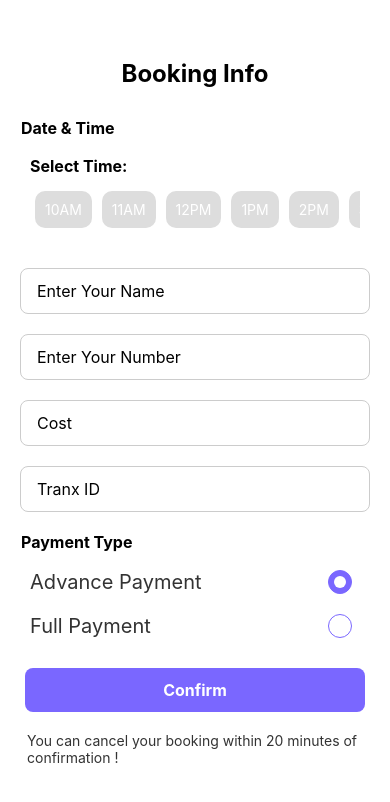
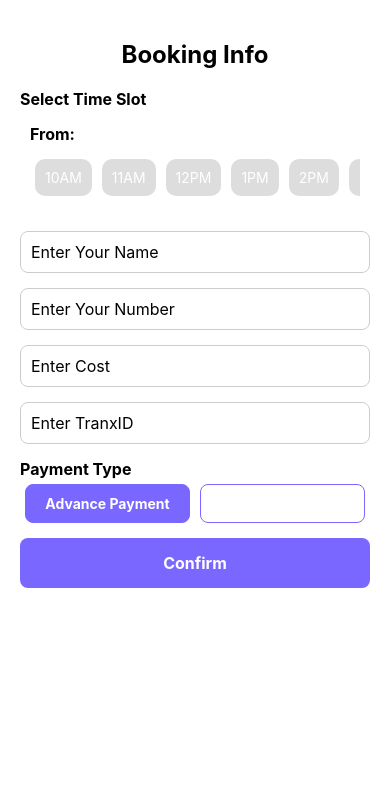
Before and after one commit to EmadAA/IndoorXYZ, a React Native app: screen /Confirm in a window 390 px wide. Shown: the top 802 px of the page. Built offline with nearby package versions, Linux system fonts and the light colour scheme.

Commit message:
Booking List , confirm and timrPicker and firebase updated

```diff
--- a/components/BookingList.jsx
+++ b/components/BookingList.jsx
@@ -1,51 +1,92 @@
-import React from 'react';
-import { Image, ScrollView, StyleSheet, Text, TouchableOpacity, View } from 'react-native';
-import BottomNavbar from '../components/BottomNavbar'; // Import BottomNavbar
+import { getAuth } from 'firebase/auth';
+import { collection, onSnapshot, query, where } from 'firebase/firestore';
+import React, { useEffect, useState } from 'react';
+import { ScrollView, StyleSheet, Text, TouchableOpacity, View } from 'react-native';
+import { db } from '../Config/Firebase';
+import BottomNavbar from './BottomNavbar';
 
 const BookingList = () => {
-  const bookings = [
-    {
-      id: 1,
-      location: 'Baluchor, Sylhet',
-      title: 'King Futsal',
-      price: 500,
-      time: '03pm-04pm',
-      image: 'https://t4.ftcdn.net/jpg/03/28/27/23/360_F_328272309_h9zOCETSnIN0oNO9lbr6KfU9uQkLHs6o.jpg' // Replace with actual image URLs
-    },
-    {
-      id: 2,
-      location: 'Baluchor, Sylhet',
-      title: 'King Kong',
-      price: 800,
-      time: '03pm-04pm',
-      image: 'https://t4.ftcdn.net/jpg/03/28/27/23/360_F_328272309_h9zOCETSnIN0oNO9lbr6KfU9uQkLHs6o.jpg',
-    },
-  ];
+  const [bookings, setBookings] = useState([]);
+
+  useEffect(() => {
+    const auth = getAuth();
+    const userId = auth.currentUser?.uid;
+
+    if (!userId) {
+      console.error('User not authenticated.');
+      return;
+    }
+
+    // Changed collection from 'bookings' to 'indoorBookings'
+    const bookingsRef = collection(db, 'indoorBookings');
+    const userBookingsQuery = query(bookingsRef, where('userId', '==', userId));
+
+    const unsubscribe = onSnapshot(userBookingsQuery, (snapshot) => {
+      const userBookings = snapshot.docs.map((doc) => ({
+        ...doc.data(),
+        id: doc.id,
+      }));
+      console.log('Fetched bookings:', userBookings); // Debug log
+      setBookings(userBookings);
+    }, (error) => {
+      console.error("Error fetching bookings:", error);
+    });
+
+    return () => unsubscribe();
+  }, []);
+
+  const handleEdit = (bookingId) => {
+    console.log('Edit booking:', bookingId);
+  };
+
+  const handleCancel = (bookingId) => {
+    console.log('Cancel booking:', bookingId);
+  };
 
   return (
     <View style={styles.container}>
       <ScrollView contentContainerStyle={styles.scrollContainer}>
-      <Text style={styles.header}>Booking List</Text>
-        {bookings.map((booking) => (
+        <Text style={styles.header}>My Bookings</Text>
+        {bookings.length === 0 ? (
+          <Text style={styles.noBookings}>No bookings found</Text>
+        ) : (
+          bookings.map((booking) => (
             <View key={booking.id} style={styles.card}>
-            <Image source={{ uri: booking.image }} style={styles.image} />
-            <View style={styles.info}>
-              <Text style={styles.location}>{booking.location}</Text>
-              <Text style={styles.title}>{booking.title}</Text>
-              <Text style={styles.price}>৳{booking.price}/Per Hour</Text>
-              <Text style={styles.time}>{booking.time}</Text>
-              <View style={styles.buttonGroup}>
-                <TouchableOpacity style={styles.editButton}>
+              <View style={styles.contentContainer}>
+                <View style={styles.locationContainer}>
+                  <Text style={styles.locationIcon}>📍</Text>
+                  <Text style={styles.locationText}>{booking.location || 'Indoor Location'}</Text>
+                </View>
+                <View style={styles.detailsRow}>
+                  <Text style={styles.indoorName}>{booking.name}</Text>
+                  <Text style={styles.price}>৳{booking.cost}</Text>
+                </View>
+                <View style={styles.timeSlotContainer}>
+                  <Text style={styles.timeSlot}>
+                    {booking.fromTime} - {booking.toTime}
+                  </Text>
+                </View>
+                <View style={styles.paymentInfo}>
+                  <Text style={styles.paymentType}>{booking.paymentType}</Text>
+                </View>
+                <View style={styles.buttonContainer}>
+                  <TouchableOpacity
+                    style={[styles.button, styles.editButton]}
+                    onPress={() => handleEdit(booking.id)}
+                  >
                     <Text style={styles.buttonText}>Edit</Text>
                   </TouchableOpacity>
-                <TouchableOpacity style={styles.cancelButton}>
+                  <TouchableOpacity
+                    style={[styles.button, styles.cancelButton]}
+                    onPress={() => handleCancel(booking.id)}
+                  >
                     <Text style={styles.buttonText}>Cancel</Text>
                   </TouchableOpacity>
                 </View>
               </View>
-            <Text style={styles.badge}>Booked</Text>
             </View>
-        ))}
+          ))
+        )}
       </ScrollView>
       <BottomNavbar activeTab="booking" />
     </View>
@@ -57,86 +98,100 @@ const styles = StyleSheet.create({
     flex: 1,
     backgroundColor: '#fff',
   },
+  scrollContainer: {
+    paddingHorizontal: 20,
+    paddingVertical: 10,
+  },
   header: {
-    fontSize: 30,
+    fontSize: 24,
     fontWeight: 'bold',
     textAlign: 'center',
-    marginVertical: 10,
-    marginTop: 70,
-    marginBottom: 30,
+    marginTop: 30,
+    marginBottom: 20,
   },
-  scrollContainer: {
-    paddingHorizontal: 10,
+  noBookings: {
+    textAlign: 'center',
+    fontSize: 16,
+    color: '#666',
+    marginTop: 20,
   },
   card: {
-    backgroundColor: '#f9f9f9',
-    borderRadius: 10,
-    overflow: 'hidden',
-    marginBottom: 20,
+    backgroundColor: '#fff',
+    borderRadius: 12,
+    marginBottom: 15,
     shadowColor: '#000',
+    shadowOffset: {
+      width: 0,
+      height: 2,
+    },
     shadowOpacity: 0.1,
-    shadowRadius: 5,
-    elevation: 5,
+    shadowRadius: 4,
+    elevation: 3,
   },
-  image: {
-    width: '100%',
-    height: 200,
+  contentContainer: {
+    padding: 15,
   },
-  info: {
-    padding: 10,
+  locationContainer: {
+    flexDirection: 'row',
+    alignItems: 'center',
+    marginBottom: 8,
   },
-  location: {
+  locationIcon: {
+    marginRight: 4,
+  },
+  locationText: {
+    fontSize: 14,
     color: '#666',
   },
-  title: {
-    fontSize: 18,
+  detailsRow: {
+    flexDirection: 'row',
+    justifyContent: 'space-between',
+    alignItems: 'center',
+    marginBottom: 8,
+  },
+  indoorName: {
+    fontSize: 16,
     fontWeight: 'bold',
-    marginVertical: 5,
   },
   price: {
+    fontSize: 14,
+    fontWeight: '500',
+  },
+  timeSlotContainer: {
+    marginBottom: 8,
+  },
+  timeSlot: {
+    fontSize: 14,
     color: '#666',
-    fontSize: 16,
   },
-  time: {
-    color: '#000',
-    marginVertical: 5,
-    fontSize: 20,
+  paymentInfo: {
+    marginBottom: 12,
   },
-  buttonGroup: {
+  paymentType: {
+    fontSize: 14,
+    color: '#666',
+  },
+  buttonContainer: {
     flexDirection: 'row',
     justifyContent: 'space-between',
-    marginTop: 10,
+    gap: 10,
+  },
+  button: {
+    flex: 1,
+    paddingVertical: 10,
+    borderRadius: 8,
+    alignItems: 'center',
   },
   editButton: {
     backgroundColor: '#7A67FF',
-    borderRadius: 5,
-    padding: 10,
-    flex: 1,
-    marginRight: 5,
   },
   cancelButton: {
-    backgroundColor: '#FF4D4D',
-    borderRadius: 5,
-    padding: 10,
-    flex: 1,
-    marginLeft: 5,
+    backgroundColor: '#7A67FF',
   },
   buttonText: {
     color: '#fff',
-    textAlign: 'center',
-    fontWeight: 'bold',
-  },
-  badge: {
-    position: 'absolute',
-    top: 10,
-    right: 10,
-    backgroundColor: '#654',
-    color: '#fff',
-    paddingHorizontal: 10,
-    paddingVertical: 5,
-    borderRadius: 10,
-    fontSize: 12,
-    fontWeight: 'bold',
+    fontSize: 14,
+    fontWeight: '500',
   },
 });
 
--- a/components/Confirm.jsx
+++ b/components/Confirm.jsx
@@ -1,53 +1,64 @@
-import DateTimePicker from '@react-native-community/datetimepicker';
+import { getAuth } from 'firebase/auth';
+import { addDoc, collection } from 'firebase/firestore';
 import React, { useState } from 'react';
-import { Platform, StyleSheet, Text, TextInput, TouchableOpacity, View } from 'react-native';
+import { KeyboardAvoidingView, Platform, ScrollView, StyleSheet, Text, TextInput, TouchableOpacity, View } from 'react-native';
+import { db } from '../Config/Firebase';
 import TimePicker from './TimePicker';
 
 const Confirm = () => {
-  const [date, setDate] = useState(new Date());
-  const [showDatePicker, setShowDatePicker] = useState(false);
+  const [timeSlot, setTimeSlot] = useState({ from: null, to: null });
   const [name, setName] = useState('');
   const [phone, setPhone] = useState('');
   const [cost, setCost] = useState('');
   const [tranxID, setTranxID] = useState('');
   const [paymentType, setPaymentType] = useState('Advance Payment');
 
-  const handleDateTimeChange = (event, selectedDate) => {
-    setShowDatePicker(Platform.OS === 'ios');
-    if (selectedDate) {
-      setDate(selectedDate);
+  const handleTimeChange = (slot) => {
+    setTimeSlot(slot);
+  };
+
+  const handleSubmit = async () => {
+    const auth = getAuth();
+    const userId = auth.currentUser?.uid;
+
+    if (!userId) {
+      alert('User not authenticated.');
+      return;
+    }
+
+    const bookingData = {
+      fromTime: timeSlot.from,
+      toTime: timeSlot.to,
+      name: name.trim(),
+      phone: phone.trim(),
+      cost: parseFloat(cost),
+      tranxID: tranxID.trim(),
+      paymentType,
+      userId: userId,
+      createdAt: new Date().toISOString(),
+    };
+
+    try {
+      const docRef = await addDoc(collection(db, 'indoorBookings'), bookingData);
+      console.log('Document written with ID:', docRef.id);
+      alert('Booking Confirmed!');
+    } catch (error) {
+      console.error('Error adding document:', error);
+      alert('Error confirming booking.');
     }
   };
 
-  const handleSubmit = () => {
-    // Add your submission logic here
-    console.log('Booking Info:', {
-      date,
-      name,
-      phone,
-      cost,
-      tranxID,
-      paymentType,
-    });
-  };
   return (
-    <View style={styles.container}>
-        <Text style={styles.headerText}>
-            Booking Info
-        </Text>
+    <KeyboardAvoidingView
+      behavior={Platform.OS === 'ios' ? 'padding' : undefined}
+      style={styles.container}
+    >
+      <ScrollView contentContainerStyle={styles.scrollContainer}>
+        <Text style={styles.headerText}>Booking Info</Text>
         <View style={styles.inputContainer}>
-        <Text style={styles.label}>Date & Time</Text>
-        <TimePicker />
-        {showDatePicker && (
-          <DateTimePicker
-            value={date}
-            mode="datetime"
-            display={Platform.OS === 'ios' ? 'spinner' : 'default'}
-            onChange={handleDateTimeChange}
-          />
-        )}
+          <Text style={styles.label}>Select Time Slot</Text>
+          <TimePicker onTimeSelect={handleTimeChange} />
         </View>
-
         <View style={styles.inputContainer}>
           <TextInput
             style={styles.input}
@@ -56,7 +67,6 @@ const Confirm = () => {
             onChangeText={setName}
           />
         </View>
-
         <View style={styles.inputContainer}>
           <TextInput
             style={styles.input}
@@ -66,32 +76,26 @@ const Confirm = () => {
             onChangeText={setPhone}
           />
         </View>
-
         <View style={styles.inputContainer}>
           <TextInput
             style={styles.input}
-          placeholder="Cost"
+            placeholder="Enter Cost"
             value={cost}
             keyboardType="numeric"
             onChangeText={setCost}
           />
         </View>
-
         <View style={styles.inputContainer}>
           <TextInput
             style={styles.input}
-          placeholder="Tranx ID"
+            placeholder="Enter TranxID"
             value={tranxID}
             onChangeText={setTranxID}
           />
         </View>
-{/* Payment Option is Here */}
-
         <View style={styles.inputContainer}>
           <Text style={styles.label}>Payment Type</Text>
           <View style={styles.paymentTypeContainer}>
-          <View style={styles.paymentTypeOption}>
-            <Text style={styles.paymentTypeText}>Advance Payment</Text>
             <TouchableOpacity
               style={[
                 styles.paymentTypeCheckbox,
@@ -99,14 +103,8 @@ const Confirm = () => {
               ]}
               onPress={() => setPaymentType('Advance Payment')}
             >
-              {paymentType === 'Advance Payment' && (
-                <View style={styles.checkboxIndicator} />
-              )}
+              <Text style={styles.paymentTypeText}>Advance Payment</Text>
             </TouchableOpacity>
-
-          </View>
-          <View style={styles.paymentTypeOption}>
-          <Text style={styles.paymentTypeText}>Full Payment</Text>
             <TouchableOpacity
               style={[
                 styles.paymentTypeCheckbox,
@@ -114,77 +112,52 @@ const Confirm = () => {
               ]}
               onPress={() => setPaymentType('Full Payment')}
             >
-              {paymentType === 'Full Payment' && (
-                <View style={styles.checkboxIndicator} />
-              )}
+              <Text style={styles.paymentTypeText}>Full Payment</Text>
             </TouchableOpacity>
-
           </View>
         </View>
-      </View>
-
-      <View style={styles.inputContainer}>
         <TouchableOpacity style={styles.confirmButton} onPress={handleSubmit}>
           <Text style={styles.confirmButtonText}>Confirm</Text>
         </TouchableOpacity>
-      </View>
-      <View style={styles.inputContainer}>
-       <Text style={styles.warningText}>
-        You can cancel your booking within 20 minutes of confirmation !
-       </Text>
-      </View>
-    </View>
+      </ScrollView>
+    </KeyboardAvoidingView>
   );
 };
 
 const styles = StyleSheet.create({
   container: {
     flex: 1,
-    justifyContent: 'center',
-    alignItems: 'stretch',
     backgroundColor: '#fff',
-    paddingHorizontal: 20,
-    paddingVertical: 30,
   },
-  headerText:{
+  scrollContainer: {
+    flexGrow: 1,
+    padding: 20,
+  },
+  headerText: {
     fontSize: 24,
     fontWeight: 'bold',
-        marginBottom: 30,
     textAlign: 'center',
+    marginVertical: 20,
   },
   inputContainer: {
-    marginBottom: 20,
+    marginBottom: 15,
   },
   label: {
     fontSize: 16,
     fontWeight: 'bold',
-    marginBottom: 8,
-    marginLeft:1,
-  },
-  dateTimeInput: {
-    borderWidth: 1,
-    borderColor: '#ccc',
-    borderRadius: 8,
-    paddingVertical: 12,
-    paddingHorizontal: 16,
-  },
-  dateTimeText: {
-    fontSize: 16,
-    color: '#333',
+    marginBottom: 5,
   },
   input: {
     borderWidth: 1,
     borderColor: '#ccc',
     borderRadius: 8,
-    paddingVertical: 12,
-    paddingHorizontal: 16,
+    padding: 10,
     fontSize: 16,
   },
   confirmButton: {
     backgroundColor: '#7A67FF',
     borderRadius: 8,
-    paddingVertical: 12,
-    marginHorizontal:5,
+    paddingVertical: 15,
     alignItems: 'center',
   },
   confirmButtonText: {
@@ -193,41 +166,24 @@ const styles = StyleSheet.create({
     fontWeight: 'bold',
   },
   paymentTypeContainer: {
-    // flexDirection: 'row',
-    justifyContent: 'space-between',
-  },
-  paymentTypeOption: {
     flexDirection: 'row',
-    alignItems: 'center',
-    margin:10,
     justifyContent: 'space-between',
   },
   paymentTypeCheckbox: {
-    width: 24,
-    height: 24,
+    flex: 1,
     borderWidth: 1,
     borderColor: '#7A67FF',
-    borderRadius: '50%',
-    marginRight: 8,
-    justifyContent: 'center',
+    borderRadius: 8,
     alignItems: 'center',
+    padding: 10,
+    marginHorizontal: 5,
   },
   selectedPaymentType: {
     backgroundColor: '#7A67FF',
   },
-  checkboxIndicator: {
-    width: 12,
-    height: 12,
-    backgroundColor: '#fff',
-    borderRadius: '50%',
-  },
   paymentTypeText: {
-    fontSize: 20,
-    color: '#333',
-  },
-  warningText:{
-    marginHorizontal:7,
-    color: '#333',
+    color: '#fff',
+    fontWeight: 'bold',
   },
 });
 
--- a/components/TimePicker.jsx
+++ b/components/TimePicker.jsx
@@ -1,7 +1,7 @@
 import React, { useState } from 'react';
 import { ScrollView, StyleSheet, Text, TouchableOpacity, View } from 'react-native';
 
-const TimePicker = () => {
+const TimePicker = ({ onTimeSelect }) => {
   const [selectedFromTime, setSelectedFromTime] = useState(null);
   const [selectedToTime, setSelectedToTime] = useState(null);
   const times = [
@@ -12,17 +12,19 @@ const TimePicker = () => {
   const selectFromTime = (time) => {
     setSelectedFromTime(time);
     setSelectedToTime(null); // Reset toTime to ensure it is after fromTime
+    if (onTimeSelect) onTimeSelect({ from: time, to: null }); // Notify parent of change
   };
 
   const selectToTime = (time) => {
     if (times.indexOf(time) > times.indexOf(selectedFromTime)) {
       setSelectedToTime(time);
+      if (onTimeSelect) onTimeSelect({ from: selectedFromTime, to: time }); // Notify parent of change
     }
   };
 
   return (
     <View style={styles.container}>
-      <Text style={styles.title}>Select Time:</Text>
+      <Text style={styles.title}>From:</Text>
       <ScrollView horizontal showsHorizontalScrollIndicator={false} style={styles.scrollView}>
         {times.map((time, index) => (
           <TouchableOpacity
@@ -78,7 +80,7 @@ const styles = StyleSheet.create({
     fontSize: 16,
     fontWeight: 'bold',
     marginBottom: 5,
-  }
+  },
 });
 
 export default TimePicker;
```
Also changed, not shown: Config/Firebase.js (+13 -24 lines). Lines whose indentation alone changed are shown as unchanged.
